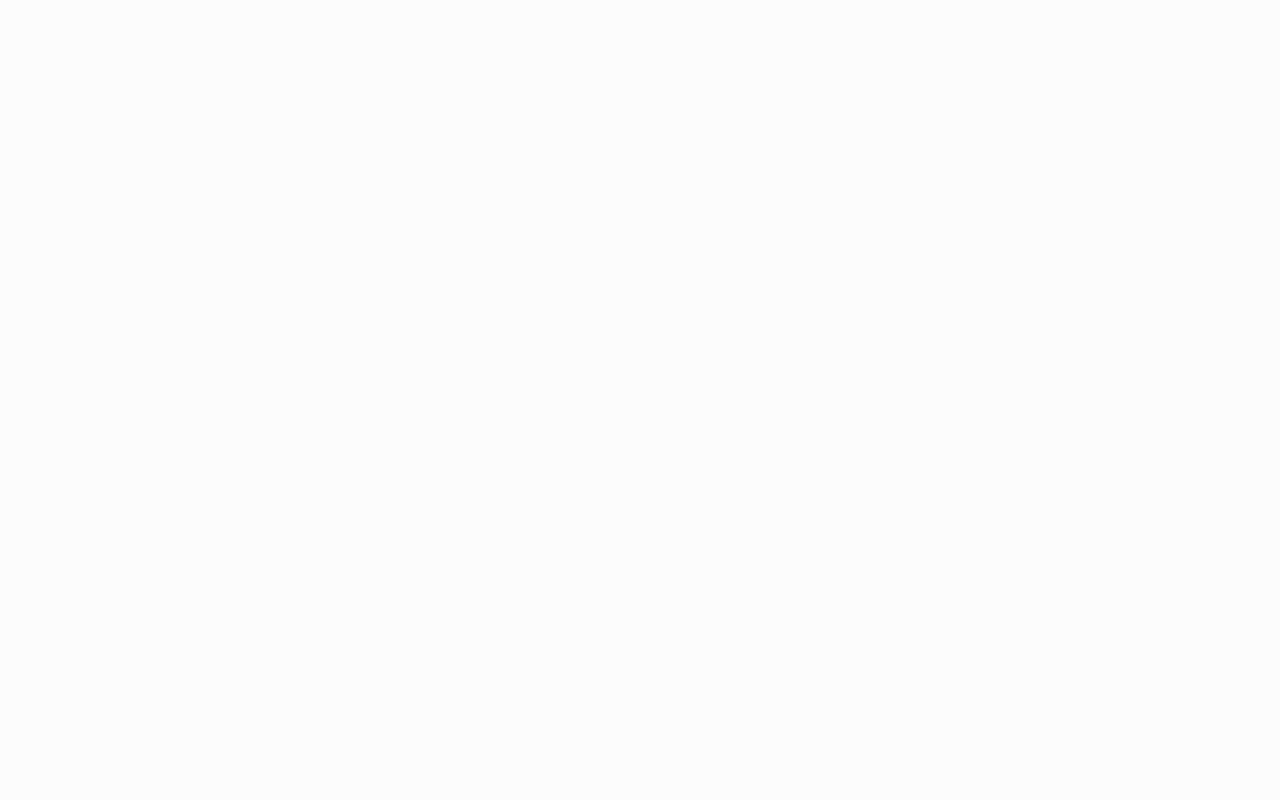
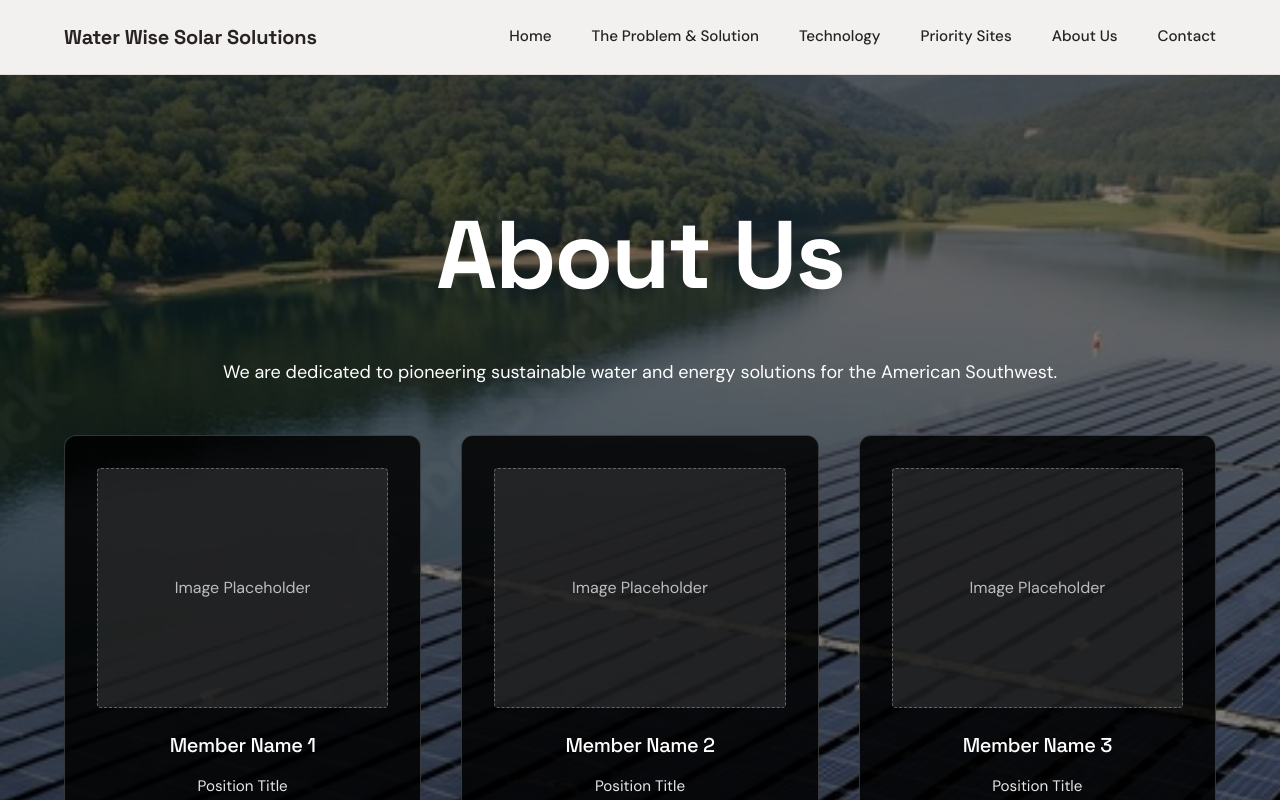
Before and after one commit to davibus/waterwisesolar, a Next.js app: page /about in a window 1280 px wide. Before the commit this address had no page. Shown: the top 800 px of the page. Built offline with nearby package versions, Linux system fonts and the light colour scheme.

Commit message:
feat: add About Us page with matching styles

```diff
--- /dev/null
+++ b/src/app/about/page.tsx
@@ -0,0 +1,68 @@
+import Link from 'next/link';
+import Image from 'next/image';
+
+export default function AboutPage() {
+    return (
+        <div>
+            {/* About Us Section - Styled like Political Section */}
+            <section className="section section-light section-with-video" style={{
+                backgroundImage: 'url(/images/AdobeStock_1500691155_Preview.jpeg)',
+                backgroundSize: 'cover',
+                backgroundPosition: 'center',
+                backgroundRepeat: 'no-repeat',
+                position: 'relative',
+                minHeight: '80vh',
+                display: 'flex',
+                alignItems: 'center',
+                paddingTop: '8rem', // Account for fixed header
+                paddingBottom: '8rem'
+            }}>
+                {/* Dark Overlay */}
+                <div style={{
+                    position: 'absolute',
+                    top: 0,
+                    left: 0,
+                    right: 0,
+                    bottom: 0,
+                    backgroundColor: 'rgba(0, 0, 0, 0.5)',
+                    zIndex: 0
+                }}></div>
+
+                <div className="container" style={{ position: 'relative', zIndex: 1 }}>
+                    <h1 style={{ textAlign: 'center', marginBottom: 'clamp(2rem, 4vw, 3rem)', color: 'white' }}>About Us</h1>
+                    <p className="overview-intro" style={{ textAlign: 'center', maxWidth: '900px', margin: '0 auto 3rem', color: 'white' }}>
+                        We are dedicated to pioneering sustainable water and energy solutions for the American Southwest.
+                    </p>
+
+                    <div className="values-grid">
+                        {/* Team Member / Content Placeholders */}
+                        {[1, 2, 3, 4, 5, 6].map((item) => (
+                            <div key={item} className="value-card">
+                                {/* Image Placeholder */}
+                                <div style={{
+                                    width: '100%',
+                                    height: '240px',
+                                    backgroundColor: 'rgba(255,255,255,0.1)',
+                                    marginBottom: '1.5rem',
+                                    borderRadius: '4px',
+                                    display: 'flex',
+                                    alignItems: 'center',
+                                    justifyContent: 'center',
+                                    border: '1px dashed rgba(255,255,255,0.3)'
+                                }}>
+                                    <span style={{ color: 'rgba(255,255,255,0.7)' }}>Image Placeholder</span>
+                                </div>
+
+                                <h3>Member Name {item}</h3>
+                                <p>Position Title</p>
+                                <p style={{ fontSize: '0.9rem', marginTop: '0.5rem', opacity: 0.8 }}>
+                                    Brief bio or description of role. Specialized expertise in renewable energy and water conservation.
+                                </p>
+                            </div>
+                        ))}
+                    </div>
+                </div>
+            </section>
+        </div>
+    );
+}
```
